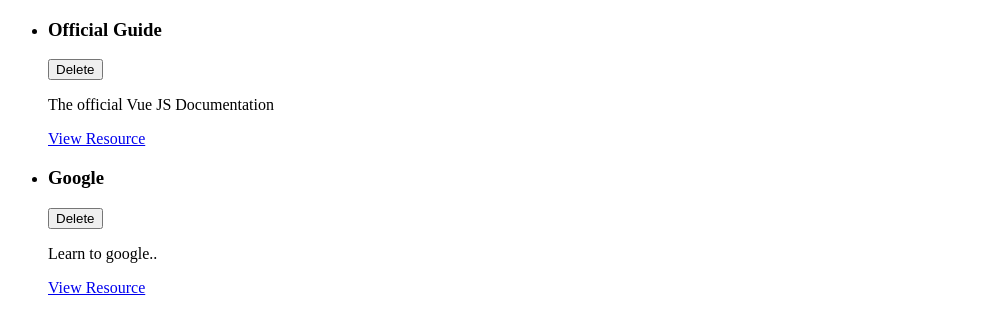
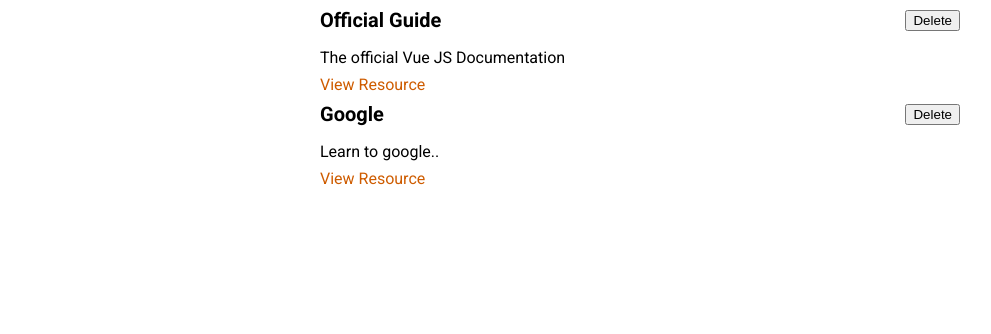
Before and after one commit to LeoPavlovski01/Udemy-VueJS, a Vue app in the folder prj-cmp-01-starting-setup/: page / in a window 1280 px wide. Shown: the top 334 px of the page, without its empty margins (0-991 px from the left). Built offline with nearby package versions, Linux system fonts and the light colour scheme.

Commit message:
Fix : Added additional component StoredResources.vue to make the App.vue file clean , and to make scoped styling for UL.

```diff
--- a/prj-cmp-01-starting-setup/src/App.vue
+++ b/prj-cmp-01-starting-setup/src/App.vue
@@ -1,19 +1,11 @@
 <template>
-<!--  <listing-resources>-->
-<!--    <template #resource>-->
-<!--     <list-items :resources="storedResources"></list-items>-->
-<!--    </template>-->
-<!--  </listing-resources>-->
-  <ul>
-    <learning-resource :resource="res" v-for="res in storedResources" :key="res.id"></learning-resource>
-  </ul>
-
+ <stored-resources :resources="storedResources"></stored-resources>
 </template>
 <script>
-import LearningResource from "@/components/LearningResources/LearningResource.vue";
+import StoredResources from "@/components/LearningResources/StoredResources.vue";
 export default{
   components:{
-    LearningResource
+    StoredResources,
   },
   data(){
     return{
@@ -29,3 +21,17 @@ export default{
   }
 }
 </script>
+<style>
+@import url('https://fonts.googleapis.com/css2?family=Roboto:wght@400;700&display=swap');
+* {
+  box-sizing: border-box;
+}
+
+html {
+  font-family: 'Roboto', sans-serif;
+}
+
+body {
+  margin: 0;
+}
+</style>
--- a/prj-cmp-01-starting-setup/src/components/LearningResources/LearningResource.vue
+++ b/prj-cmp-01-starting-setup/src/components/LearningResources/LearningResource.vue
@@ -20,5 +20,33 @@ export default {
 </script>
 
 <style scoped>
+li {
+  margin: auto;
+  max-width: 40rem;
+}
 
+header {
+  display: flex;
+  justify-content: space-between;
+  align-items: center;
+}
+
+h3 {
+  font-size: 1.25rem;
+  margin: 0.5rem 0;
+}
+
+p {
+  margin: 0.5rem 0;
+}
+
+a {
+  text-decoration: none;
+  color: #ce5c00;
+}
+
+a:hover,
+a:active {
+  color: #c89300;
+}
 </style>
--- /dev/null
+++ b/prj-cmp-01-starting-setup/src/components/LearningResources/StoredResources.vue
@@ -0,0 +1,25 @@
+<script>
+import LearningResource from "@/components/LearningResources/LearningResource.vue";
+
+export default {
+  name: "StoredResources.vue",
+  components: {LearningResource},
+  props:['resources']
+}
+</script>
+
+<template>
+  <ul>
+    <learning-resource :resource="res" v-for="res in resources" :key="res.id"></learning-resource>
+  </ul>
+</template>
+
+<style scoped>
+ul {
+  list-style: none;
+  margin: 0;
+  padding: 0;
+  margin: auto;
+  max-width: 40rem;
+}
+</style>
```
Also changed, not shown: prj-cmp-01-starting-setup/src/components/UI/TheHeader.vue (added, +13 -0 lines).
